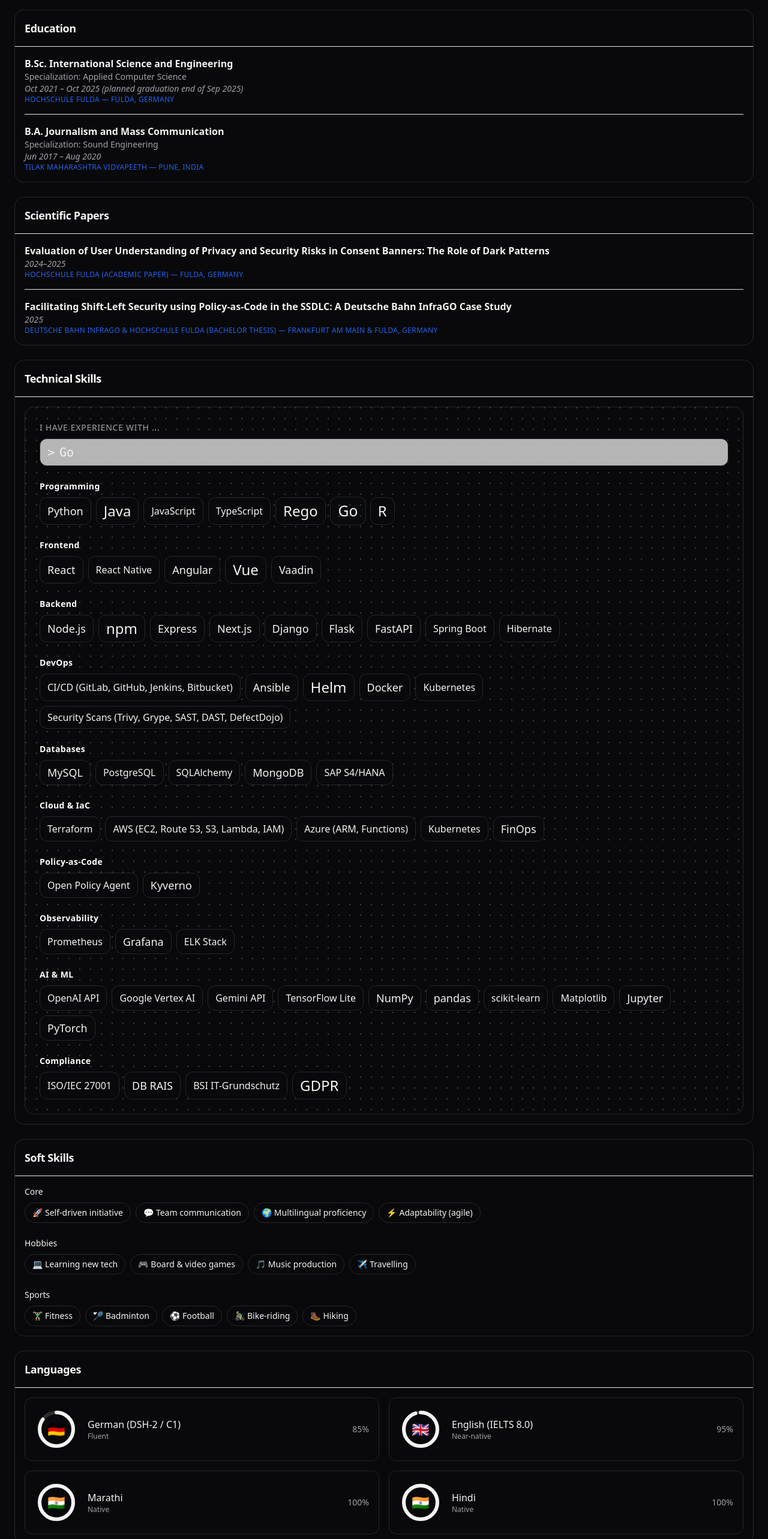
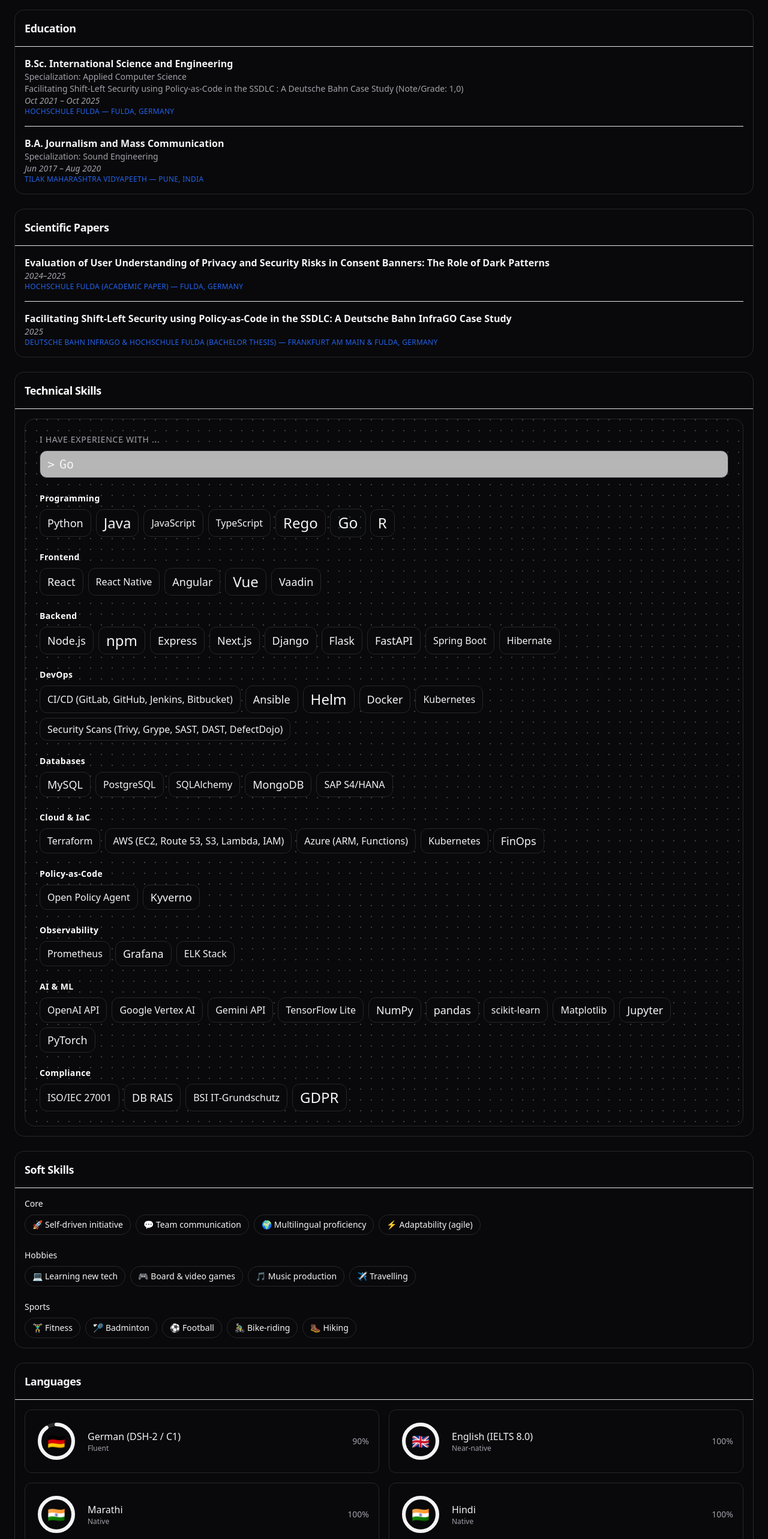
Before and after one commit to vedantbodhe/vedantbodhe.github.io, a React (Vite) app: page / in a window 1280 px wide. Shown: the part 3520-6086 px from the top of the page at 60% size. Built offline with nearby package versions, Linux system fonts and the light colour scheme.

Commit message:
updates after studies

```diff
--- a/src/App.jsx
+++ b/src/App.jsx
@@ -158,7 +158,8 @@
   {
     degree: "B.Sc. International Science and Engineering",
     detail: "Specialization: Applied Computer Science",
-    period: "Oct 2021 – Oct 2025 (planned graduation end of Sep 2025)",
+    thesis: "Facilitating Shift-Left Security using Policy-as-Code in the SSDLC : A Deutsche Bahn Case Study (Note/Grade: 1,0)",
+    period: "Oct 2021 – Oct 2025",
     school: "Hochschule Fulda",
     location: "Fulda, Germany",
   },
@@ -650,6 +651,7 @@
                     >
                       <div className="font-semibold text-base text-foreground">{e.degree}</div>
                       <div className="text-muted-foreground">{e.detail}</div>
+                      <div className="text-muted-foreground">{e.thesis}</div>
                       <div className="italic text-muted-foreground">{e.period}</div>
                       <div className="text-xs uppercase tracking-wide text-primary">
                         {e.school} — {e.location}
@@ -888,8 +890,8 @@
                 {(() => {
                   // Define levels (0–100) + flag emoji
                   const LANG = [
-                    { name: "German (DSH-2 / C1)", level: 85, flag: "🇩🇪", label: "Fluent" },
-                    { name: "English (IELTS 8.0)", level: 95, flag: "🇬🇧", label: "Near-native" },
+                    { name: "German (DSH-2 / C1)", level: 90, flag: "🇩🇪", label: "Fluent" },
+                    { name: "English (IELTS 8.0)", level: 100, flag: "🇬🇧", label: "Near-native" },
                     { name: "Marathi", level: 100, flag: "🇮🇳", label: "Native" },
                     { name: "Hindi", level: 100, flag: "🇮🇳", label: "Native" },
                   ];
```
